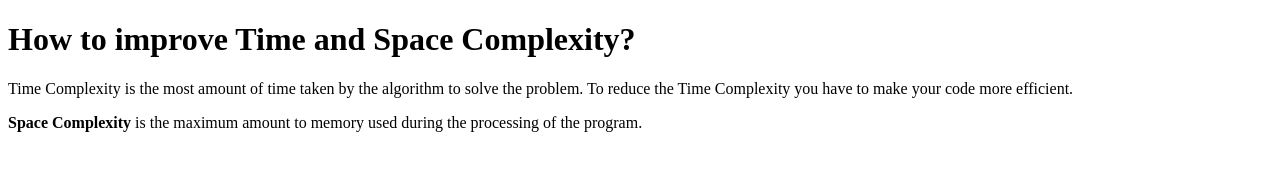
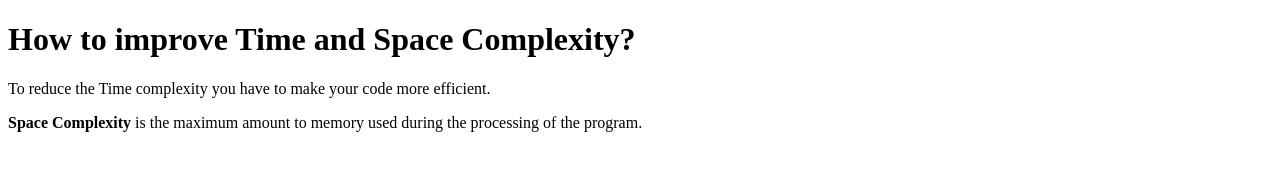
Before and after one commit to acciojob/time-and-space-complexity-ShariqShaikh33, a website: page main.html in a window 1280 px wide. Drawn offline with Linux system fonts and the light colour scheme.

Commit message:
created a submission

```diff
--- a/main.html
+++ b/main.html
@@ -9,7 +9,7 @@
 <body>
 	<!-- the entire body must be written by student -->
 	<h1>How to improve Time and Space Complexity?</h1>
-	<p>Time Complexity is the most amount of time taken by the algorithm to solve the problem. To reduce the Time Complexity you have to make your code more efficient.</p>
+	<p>To reduce the Time complexity you have to make your code more efficient.</p>
 	<p><b>Space Complexity</b> is the maximum amount to memory used during the processing of the program. </p>
     <script type="text/javascript" src="./script.js">
 </script>
```
